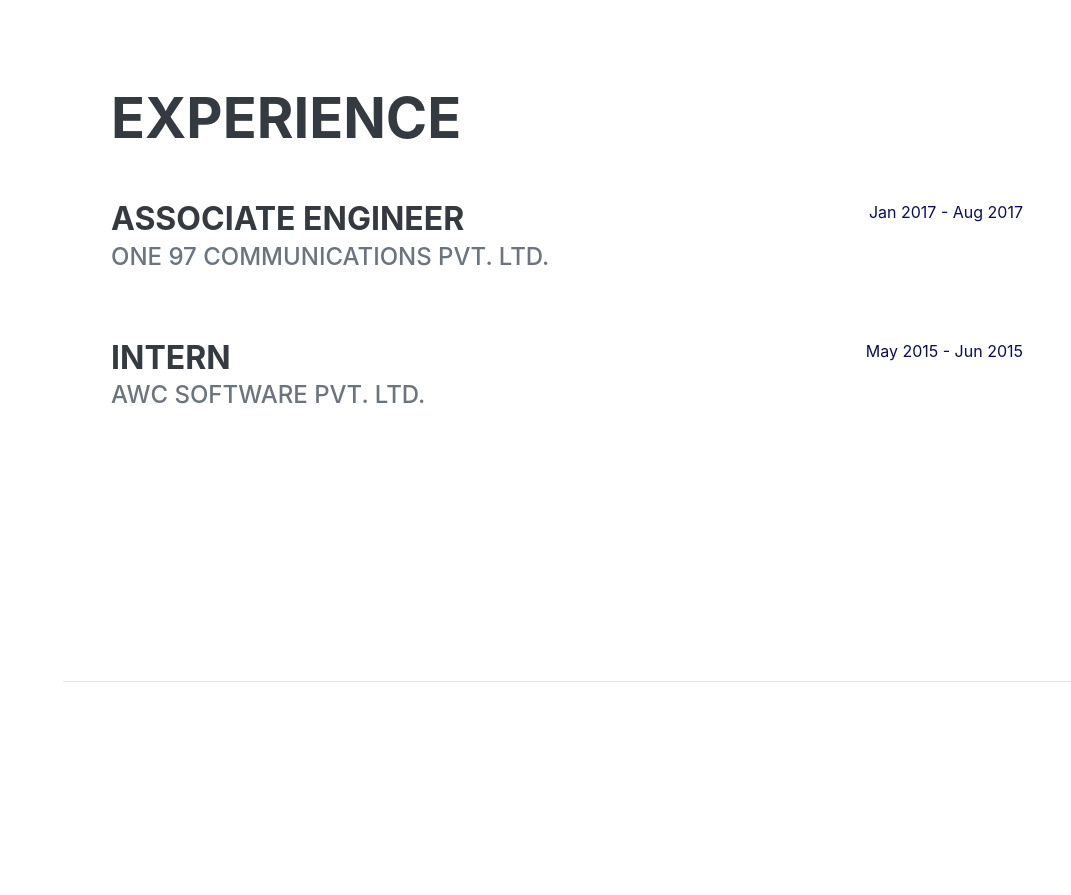
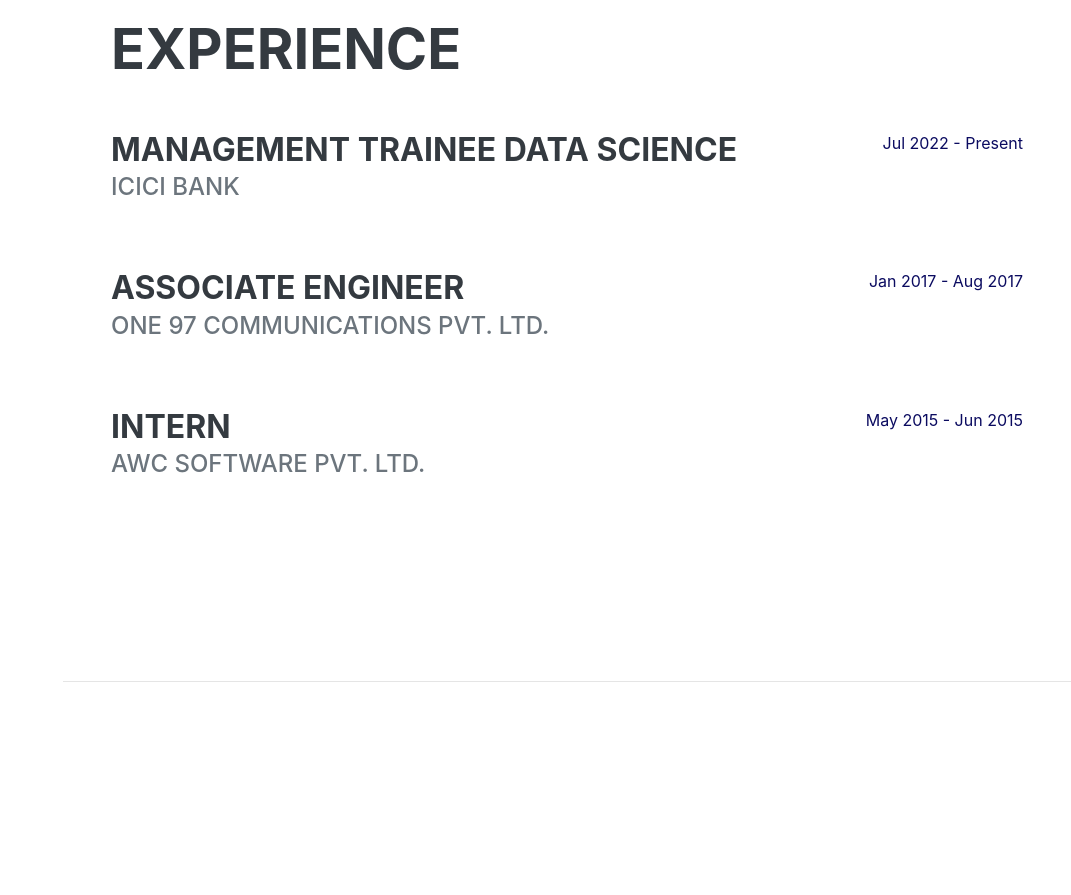
Before and after one commit to gauravjain10/resume, a plain HTML site: page index.html in a window 1280 px wide. Shown: the part 920-1815 px from the top of the page, without its empty margins (209-1280 px from the left). Drawn offline with nearby package versions, Linux system fonts and the light colour scheme; a web font is replaced by a local one.

Commit message:
Update index.html

```diff
--- a/index.html
+++ b/index.html
@@ -64,6 +64,13 @@
             <section class="resume-section" id="experience">
                 <div class="resume-section-content">
                     <h2 class="mb-5">Experience</h2>
+		    <div class="d-flex flex-column flex-md-row justify-content-between mb-5">
+                        <div class="flex-grow-1">
+                            <h3 class="mb-0">Management Trainee Data Science</h3>
+                            <div class="subheading mb-3">ICICI Bank</div>
+                        </div>
+                        <div class="flex-shrink-0"><span class="text-primary">Jul 2022 - Present</span></div>
+                    </div>
                     <div class="d-flex flex-column flex-md-row justify-content-between mb-5">
                         <div class="flex-grow-1">
                             <h3 class="mb-0">Associate Engineer</h3>
```
